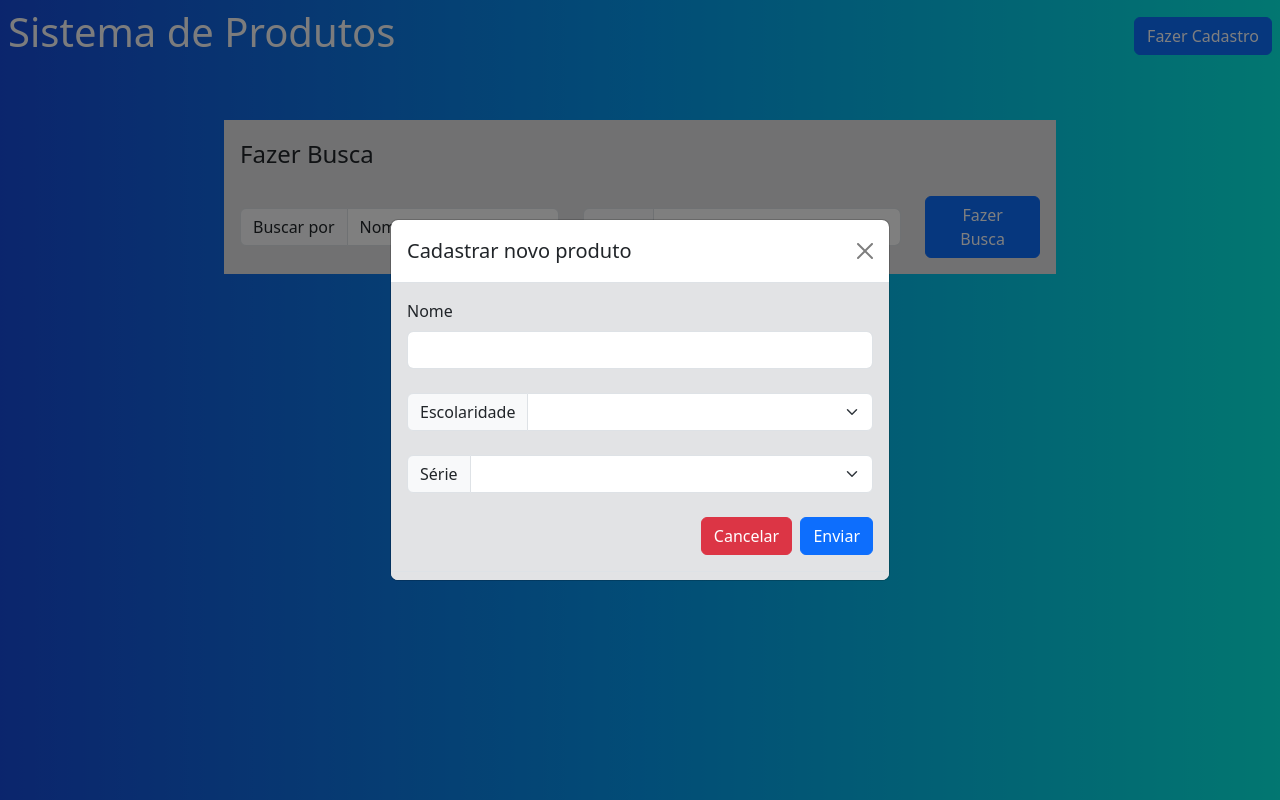
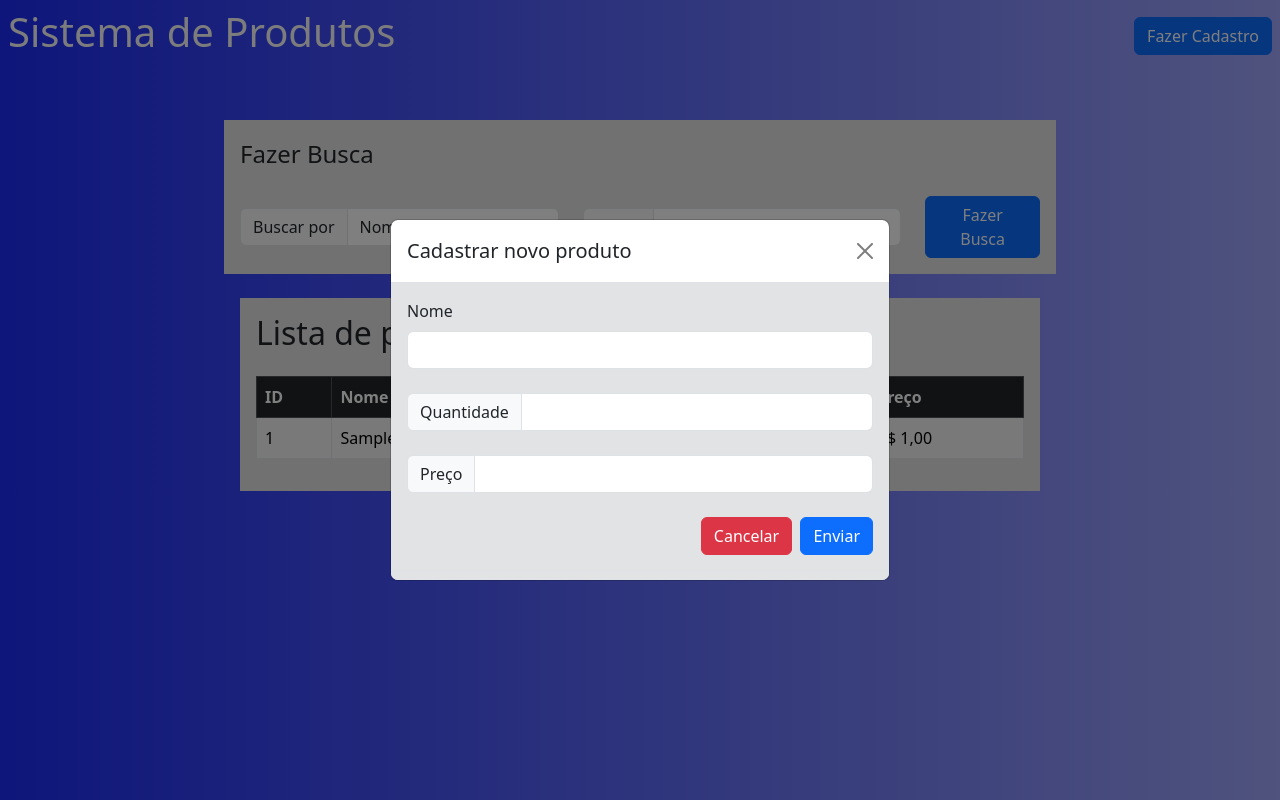
Before and after one commit to Israel-SoaresPorto/sistemas-de-produtos, a PHP site: page /listagem.html in a window 1280 px wide, after a click on "Fazer Cadastro". Run offline with PHP 8.4, Linux system fonts and the light colour scheme; tables that the repository leaves empty hold one stand-in row (values such as "Sample post"); lists and menus that the app fills with data are empty.

Commit message:
modificaçoes gerais

```diff
--- a/app/busca.php
+++ b/app/busca.php
@@ -27,8 +27,8 @@ if ($result) {
         $map = array(
             "id" => $row['id'],
             "nome" => $row['nome'],
-            "quantidade" => $row['escolaridade'],
-            "preco" => $row['serie'],
+            "quantidade" => intval($row['quantidade']),
+            "preco" => floatval($row['preco']),
         );
 
         array_push($data, $map);
--- a/app/cadastro.php
+++ b/app/cadastro.php
@@ -3,10 +3,10 @@
 include '../config/config.php';
 
 $nome = $_POST['nome'];
-$escolaridade = $_POST['escolaridade'];
-$serie = intval($_POST['serie']);
+$quantidade = intval($_POST['quantidade']);
+$preco = floatval($_POST['preco']);
 
-$sql = "INSERT INTO estudantes(nome, escolaridade, serie) VALUES ('$nome', '$escolaridade', $serie)";
+$sql = "INSERT INTO produtos(nome, quantidade, preco) VALUES ('$nome', '$quantidade', $preco)";
 
 $response = array();
 
--- a/app/listagem.php
+++ b/app/listagem.php
@@ -12,8 +12,8 @@ if ($result) {
         $map = array(
             "id" => $row['id'],
             "nome" => $row['nome'],
-            "quantidade" => $row['quantidade'],
-            "preco" => $row['preco'],
+            "quantidade" => intval($row['quantidade']),
+            "preco" => floatval($row['preco']),
         );
 
         array_push($data, $map);
--- a/assets/css/styles.css
+++ b/assets/css/styles.css
@@ -1,5 +1,13 @@
+:root {
+  --primary-100: #1C2CF6;
+  --primary-50: #5D69F8;
+  --primary-20: #9FA6FB;
+  --secondary: #FC7622;
+  --terciary: #A7FC22;
+}
+
 body {
-  background: linear-gradient(90deg ,#174bda, #0599ee, #05eee2);
+  background: linear-gradient(90deg , var(--primary-100), var(--primary-50), var(--primary-20));
 }
 
 #login-form, #new-user-form {
@@ -24,7 +32,7 @@ body {
 
 .data {
   width: 100%;
-  max-width: 40em;
+  max-width: 50em;
 }
 
 @media screen and (min-width: 768px) {
--- a/assets/js/busca.js
+++ b/assets/js/busca.js
@@ -1,5 +1,3 @@
-import { insertOnSelect } from "./utils.js";
-
 const tipoDeBusca = document.querySelector("#buscar-por");
 const campoDeBusca = document.querySelector("#campo-de-busca");
 
--- a/assets/js/fetch.js
+++ b/assets/js/fetch.js
@@ -3,12 +3,13 @@ import { showAlert, renderTable } from "./utils.js";
 const registerForm = document.querySelector("#register-form");
 const searchForm = document.querySelector("#search-form");
 const modal = new bootstrap.Modal("#modal-register");
-const dataDiv = document.querySelector(".data");
+const table = document.querySelector("table");
 
 async function showDataOnLoad() {
   let response = await fetch("../app/listagem.php");
   let data = await response.json();
-  dataDiv.appendChild(renderTable(data));
+  renderTable(data);
+  console.log(data);
 }
 
 window.addEventListener("load", showDataOnLoad);
@@ -26,7 +27,7 @@ registerForm.addEventListener("submit", (event) => {
     .then((data) => {
       if (data.status === "ok") {
         registerForm.reset();
-        dataDiv.innerHTML = "";
+        table.querySelector("tbody").innerHTML = "";
         showDataOnLoad();
         modal.hide();
         showAlert(data.message, "success");
@@ -50,10 +51,11 @@ searchForm.addEventListener("submit", (event) => {
   })
     .then((response) => response.json())
     .then((data) => {
-      dataDiv.innerHTML = "";
+      table.querySelector("tbody").innerHTML = ""
 
       if (data.length > 0) {
-        dataDiv.appendChild(renderTable(data));
+        renderTable(data);
+        console.log(data);
       } else {
         showAlert("Nenhum registro encontrado", "warning");
       }
--- a/assets/js/index.js
+++ /dev/null
@@ -1,16 +0,0 @@
-import  { insertOnSelect } from './utils.js';
-
-const escolaridadeSelect = document.querySelector("#escolaridade");
-const serieSelect = document.querySelector("#serie");
-
-escolaridadeSelect.addEventListener("change", (event) => {
-  serieSelect.innerHTML = "";
-
-  if (event.target.value === "fundamental") {
-    insertOnSelect(serieSelect, 9);
-  } else if (event.target.value === "medio") {
-    insertOnSelect(serieSelect, 3);
-  }
-});
-
-insertOnSelect(serieSelect, 9);
--- a/assets/js/utils.js
+++ b/assets/js/utils.js
@@ -17,30 +17,19 @@ export function showAlert(message, type) {
 }
 
 export function renderTable(data) {
-  const table = document.createElement("table");
-  table.className =
-    "table table-hover table-striped table-bordered";
-  table.innerHTML =
-    "<thead class='table-success'><tr><th>ID</th><th>Nome</th><th>Escolaridade</th><th>Série</th></tr></thead><tbody></tbody>";
+  const table = document.querySelector("table");
 
   data.forEach((d) => {
     let tr = document.createElement("tr");
 
-    let escolaridade =
-      d.escolaridade === "medio"
-        ? d.escolaridade.replace("me", "Mé")
-        : d.escolaridade.replace(
-            d.escolaridade[0],
-            d.escolaridade[0].toUpperCase()
-          );
-
     tr.innerHTML = `<td>${d.id}</td>
                     <td>${d.nome}</td>
-                    <td>Ensino ${escolaridade}</td>
-                    <td>${d.serie}° Ano`;
+                    <td>${d.quantidade}</td>
+                    <td>${d.preco.toLocaleString("pt-br", {
+                      style: 'currency',
+                      currency: 'BRL',
+                    })}</td>`;
 
     table.querySelector("tbody").appendChild(tr);
   });
-
-  return table;
 }
--- a/config/config.php
+++ b/config/config.php
@@ -2,7 +2,7 @@
 
 $host = 'localhost';
 $user = 'root';
-$password = '';
+$password = '8236isael';
 $database = 'produtos';
 
 $conn = new mysqli($host, $user, $password, $database);
--- a/listagem.html
+++ b/listagem.html
@@ -12,10 +12,8 @@
     />
     <title>Sistema de Produtos</title>
   </head>
-  <body class="bg-primary-subtle">
-    <header
-      class="text-light p-2 mb-5 d-flex justify-content-between gap-3"
-    >
+  <body>
+    <header class="text-light p-2 mb-5 d-flex justify-content-between gap-3">
       <h1 class="text-center">Sistema de Produtos</h1>
       <button
         class="btn btn-primary align-self-center"
@@ -63,7 +61,22 @@
         </form>
       </div>
 
-      <div class="data"></div>
+      <div class="data bg-secondary-subtle p-3">
+        <h2 class="mb-4">Lista de produtos</h2>
+        <table
+          class="table table-striped table-bordered table-responsive table-hover"
+        >
+          <thead class="table-dark">
+            <tr>
+              <th>ID</th>
+              <th>Nome</th>
+              <th>Quantidade</th>
+              <th>Preço</th>
+            </tr>
+          </thead>
+          <tbody></tbody>
+        </table>
+      </div>
     </main>
 
     <div
@@ -91,25 +104,36 @@
             <form id="register-form">
               <div class="mb-4">
                 <label for="nome" class="form-label">Nome</label>
-                <input type="text" name="nome" id="nome" class="form-control" />
+                <input
+                  type="text"
+                  name="nome"
+                  id="nome"
+                  class="form-control"
+                  required
+                />
               </div>
               <div class="input-group w-auto mb-4">
                 <label for="quantidade" class="input-group-text"
-                  >Escolaridade</label
+                  >Quantidade</label
                 >
                 <input
                   type="number"
                   name="quantidade"
                   id="quantidade"
-                  class="form-select"
-
-                >
-
-                </input>
+                  class="form-control"
+                  required
+                />
               </div>
               <div class="input-group w-auto mb-4">
-                <label for="serie" class="input-group-text">Série</label>
-                <select name="serie" id="serie" class="form-select"></select>
+                <label for="preco" class="input-group-text">Preço</label>
+                <input
+                  type="number"
+                  name="preco"
+                  id="preco"
+                  class="form-control"
+                  required
+                  step="0.01"
+                />
               </div>
               <div class="float-end">
                 <button
@@ -138,7 +162,6 @@
       crossorigin="anonymous"
     ></script>
 
-    <script type="module" src="assets/js/index.js"></script>
     <script type="module" src="assets/js/busca.js"></script>
     <script type="module" src="assets/js/fetch.js"></script>
   </body>
```
